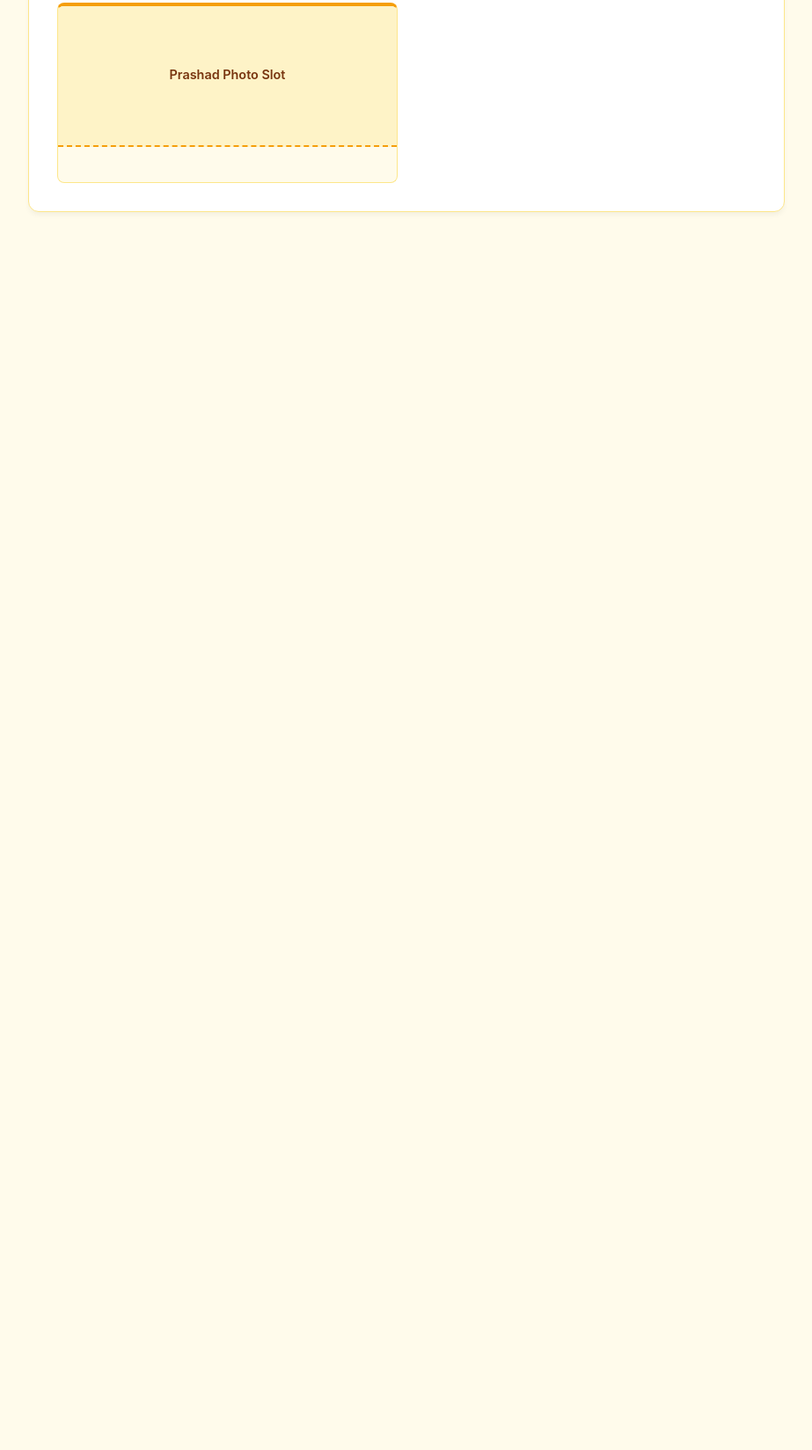
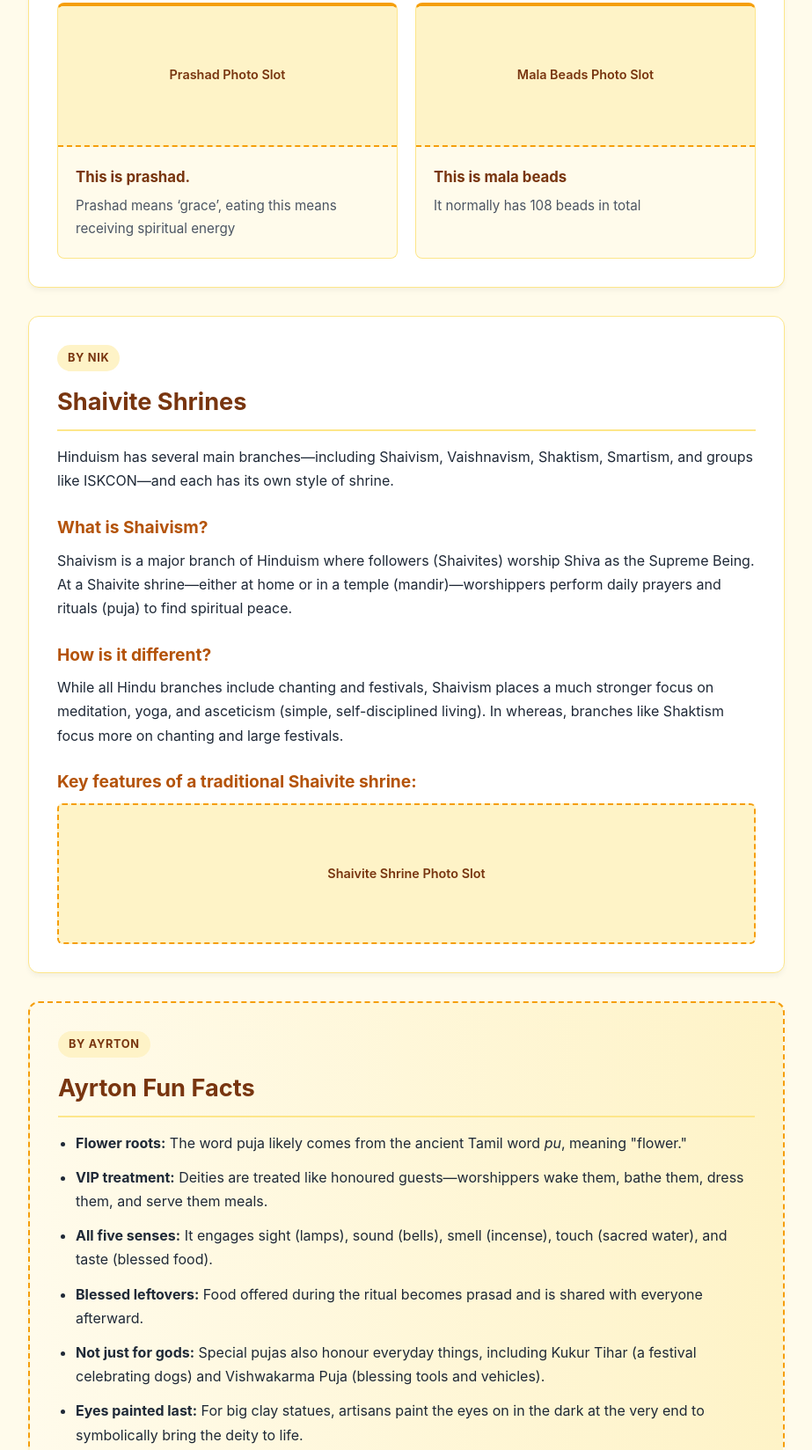
Before and after one commit to WhatIsPuja/WhatIsPuja, a plain HTML site: page index.html in a window 1280 px wide. Shown: the part 1452-3100 px from the top of the page at 88% size, without its empty margins (178-1101 px from the left). Before the commit the page ends 1725 px from the top, so only its background shows below. Drawn offline with Linux system fonts and the light colour scheme.

Commit message:
Update index.html

```diff
--- a/index.html
+++ b/index.html
@@ -242,3 +242,66 @@
           <!-- ADD PRASHAD PHOTO: Replace the <div> below with <img src="prashad.jpg" alt="Prashad"> -->
           <div class="photo-placeholder">Prashad Photo Slot</div>
           <div class="item-card-content">
+            <h4>This is prashad.</h4>
+            <p>Prashad means ‘grace’, eating this means receiving spiritual energy</p>
+          </div>
+        </div>
+
+        <div class="item-card">
+          <!-- ADD MALA BEADS PHOTO: Replace the <div> below with <img src="mala-beads.jpg" alt="Mala beads"> -->
+          <div class="photo-placeholder">Mala Beads Photo Slot</div>
+          <div class="item-card-content">
+            <h4>This is mala beads</h4>
+            <p>It normally has 108 beads in total</p>
+          </div>
+        </div>
+      </div>
+    </section>
+
+    <!-- NIK'S SECTION -->
+    <section id="shaivite-shrines">
+      <span class="author-tag">By Nik</span>
+      <h2>Shaivite Shrines</h2>
+      <p>
+        Hinduism has several main branches—including Shaivism, Vaishnavism, Shaktism, Smartism, and groups like ISKCON—and each has its own style of shrine.
+      </p>
+
+      <h3>What is Shaivism?</h3>
+      <p>
+        Shaivism is a major branch of Hinduism where followers (Shaivites) worship Shiva as the Supreme Being. At a Shaivite shrine—either at home or in a temple (mandir)—worshippers perform daily prayers and rituals (puja) to find spiritual peace.
+      </p>
+
+      <h3>How is it different?</h3>
+      <p>
+        While all Hindu branches include chanting and festivals, Shaivism places a much stronger focus on meditation, yoga, and asceticism (simple, self-disciplined living). In whereas, branches like Shaktism focus more on chanting and large festivals.
+      </p>
+
+      <h3>Key features of a traditional Shaivite shrine:</h3>
+      <div class="shrine-photo">
+        <!-- ADD SHAIVITE SHRINE PHOTO: Replace the <div> below with <img src="shaivite-shrine.jpg" alt="Shaivite shrine"> -->
+        <div class="photo-placeholder">Shaivite Shrine Photo Slot</div>
+      </div>
+    </section>
+
+    <!-- AYRTON'S FUN FACTS SECTION -->
+    <section id="fun-facts" class="fun-facts">
+      <span class="author-tag">By Ayrton</span>
+      <h2>Ayrton Fun Facts</h2>
+      <ul>
+        <li><strong>Flower roots:</strong> The word puja likely comes from the ancient Tamil word <em>pu</em>, meaning "flower."</li>
+        <li><strong>VIP treatment:</strong> Deities are treated like honoured guests—worshippers wake them, bathe them, dress them, and serve them meals.</li>
+        <li><strong>All five senses:</strong> It engages sight (lamps), sound (bells), smell (incense), touch (sacred water), and taste (blessed food).</li>
+        <li><strong>Blessed leftovers:</strong> Food offered during the ritual becomes prasad and is shared with everyone afterward.</li>
+        <li><strong>Not just for gods:</strong> Special pujas also honour everyday things, including Kukur Tihar (a festival celebrating dogs) and Vishwakarma Puja (blessing tools and vehicles).</li>
+        <li><strong>Eyes painted last:</strong> For big clay statues, artisans paint the eyes on in the dark at the very end to symbolically bring the deity to life.</li>
+      </ul>
+    </section>
+
+  </main>
+
+  <footer>
+    <p>Puja Web Project &bull; Created by Jayden, Aiden, Nik, and Ayrton</p>
+  </footer>
+
+</body>
+</html>
```
